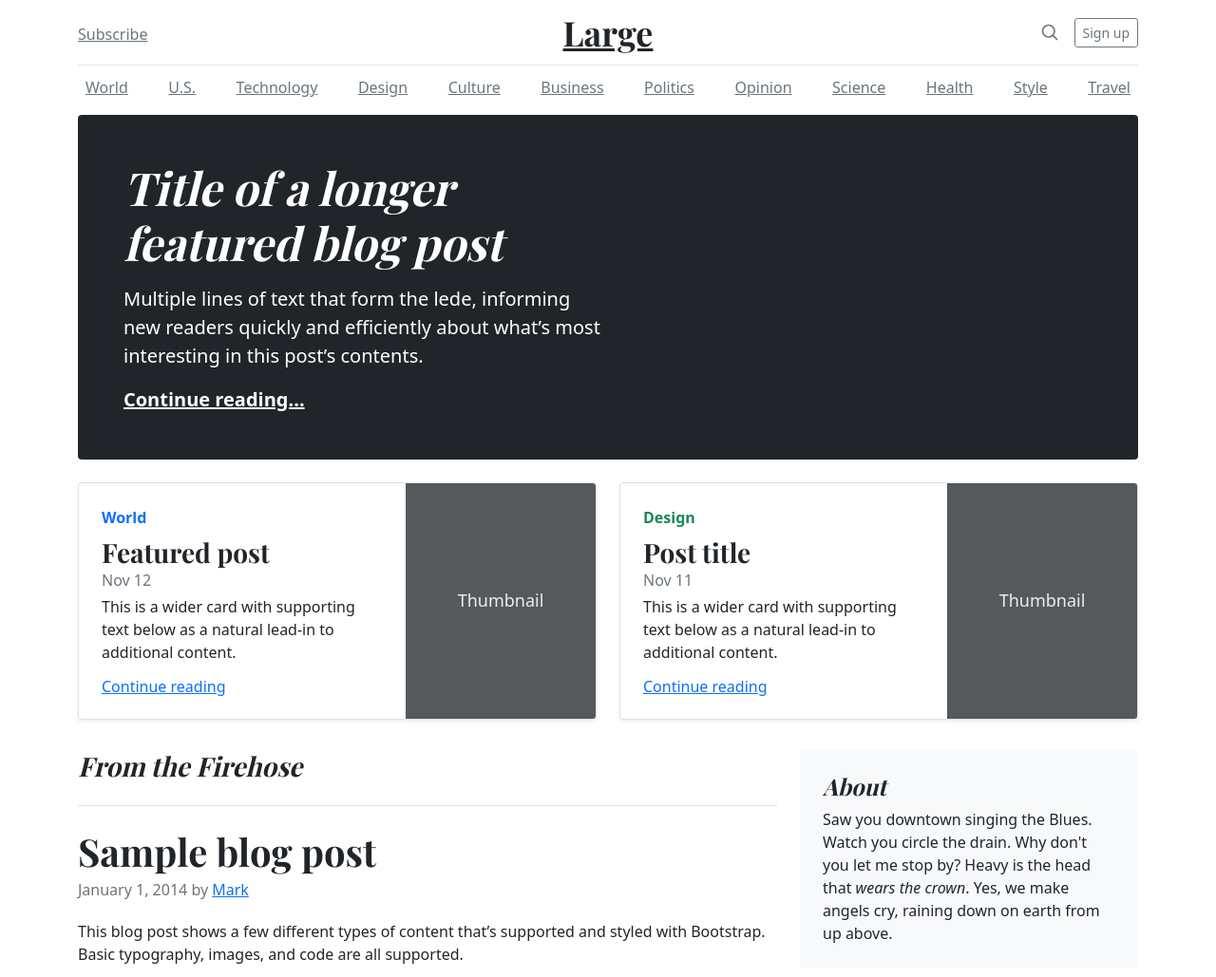
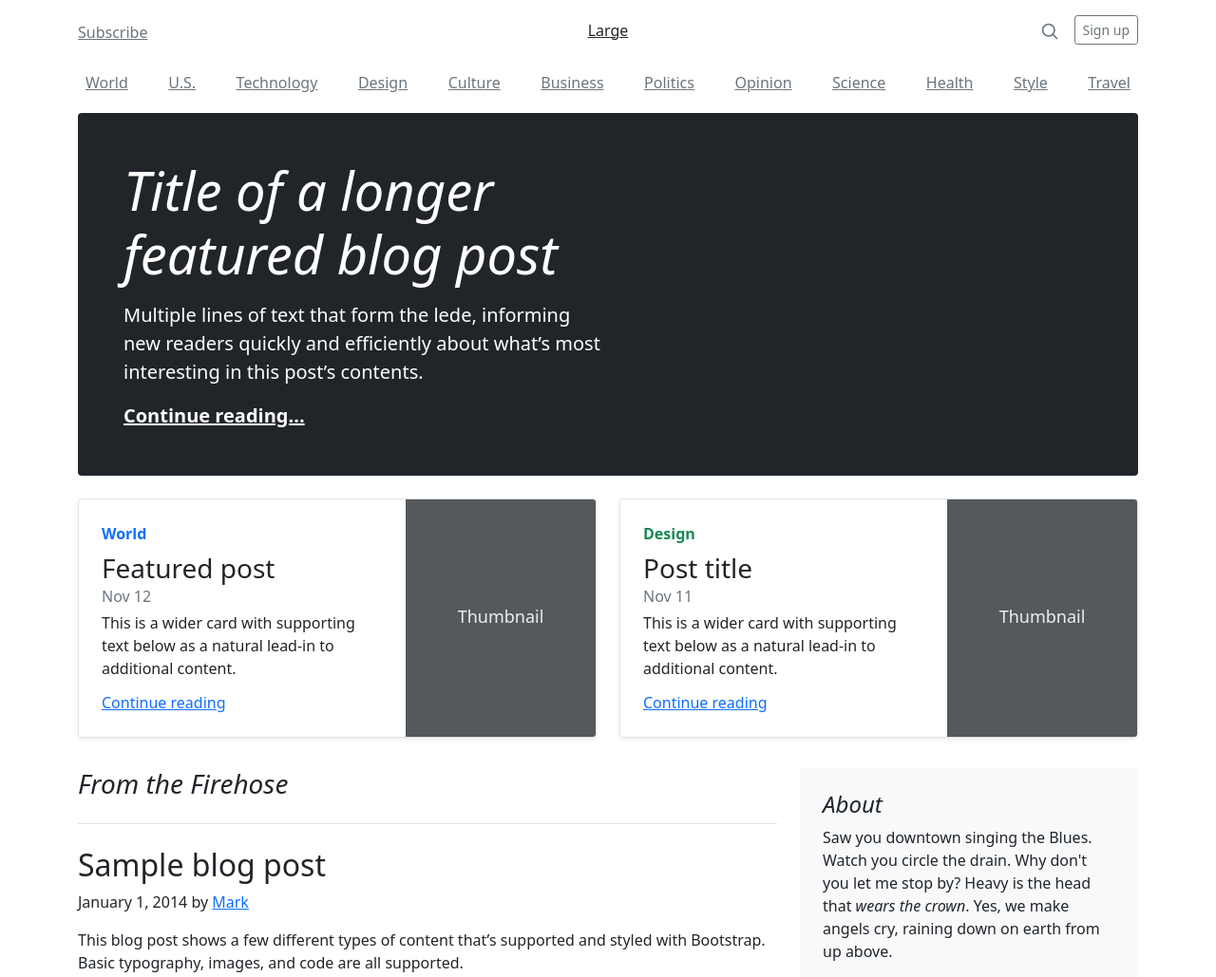
Before and after one commit to gst0031/AWS, a plain HTML site: page index.html in a window 1280 px wide. Shown: the top 1029 px of the page at 95% size. Drawn offline with nearby package versions, Linux system fonts and the light colour scheme; files that its build step writes are made by us from their sources.

Commit message:
update index

```diff
--- a/blog/blog.css
+++ /dev/null
@@ -1,103 +0,0 @@
-/* stylelint-disable selector-list-comma-newline-after */
-
-.blog-header {
-  line-height: 1;
-  border-bottom: 1px solid #e5e5e5;
-}
-
-.blog-header-logo {
-  font-family: "Playfair Display", Georgia, "Times New Roman", serif/*rtl:Amiri, Georgia, "Times New Roman", serif*/;
-  font-size: 2.25rem;
-}
-
-.blog-header-logo:hover {
-  text-decoration: none;
-}
-
-h1, h2, h3, h4, h5, h6 {
-  font-family: "Playfair Display", Georgia, "Times New Roman", serif/*rtl:Amiri, Georgia, "Times New Roman", serif*/;
-}
-
-.display-4 {
-  font-size: 2.5rem;
-}
-@media (min-width: 768px) {
-  .display-4 {
-    font-size: 3rem;
-  }
-}
-
-.nav-scroller {
-  position: relative;
-  z-index: 2;
-  height: 2.75rem;
-  overflow-y: hidden;
-}
-
-.nav-scroller .nav {
-  display: flex;
-  flex-wrap: nowrap;
-  padding-bottom: 1rem;
-  margin-top: -1px;
-  overflow-x: auto;
-  text-align: center;
-  white-space: nowrap;
-  -webkit-overflow-scrolling: touch;
-}
-
-.nav-scroller .nav-link {
-  padding-top: .75rem;
-  padding-bottom: .75rem;
-  font-size: .875rem;
-}
-
-.card-img-right {
-  height: 100%;
-  border-radius: 0 3px 3px 0;
-}
-
-.flex-auto {
-  flex: 0 0 auto;
-}
-
-.h-250 { height: 250px; }
-@media (min-width: 768px) {
-  .h-md-250 { height: 250px; }
-}
-
-/* Pagination */
-.blog-pagination {
-  margin-bottom: 4rem;
-}
-.blog-pagination > .btn {
-  border-radius: 2rem;
-}
-
-/*
- * Blog posts
- */
-.blog-post {
-  margin-bottom: 4rem;
-}
-.blog-post-title {
-  margin-bottom: .25rem;
-  font-size: 2.5rem;
-}
-.blog-post-meta {
-  margin-bottom: 1.25rem;
-  color: #727272;
-}
-
-/*
- * Footer
- */
-.blog-footer {
-  padding: 2.5rem 0;
-  color: #727272;
-  text-align: center;
-  background-color: #f9f9f9;
-  border-top: .05rem solid #e5e5e5;
-}
-.blog-footer p:last-child {
-  margin-bottom: 0;
-}
--- a/blog/blog.rtl.css
+++ /dev/null
@@ -1,103 +0,0 @@
-/* stylelint-disable selector-list-comma-newline-after */
-
-.blog-header {
-  line-height: 1;
-  border-bottom: 1px solid #e5e5e5;
-}
-
-.blog-header-logo {
-  font-family: Amiri, Georgia, "Times New Roman", serif;
-  font-size: 2.25rem;
-}
-
-.blog-header-logo:hover {
-  text-decoration: none;
-}
-
-h1, h2, h3, h4, h5, h6 {
-  font-family: Amiri, Georgia, "Times New Roman", serif;
-}
-
-.display-4 {
-  font-size: 2.5rem;
-}
-@media (min-width: 768px) {
-  .display-4 {
-    font-size: 3rem;
-  }
-}
-
-.nav-scroller {
-  position: relative;
-  z-index: 2;
-  height: 2.75rem;
-  overflow-y: hidden;
-}
-
-.nav-scroller .nav {
-  display: flex;
-  flex-wrap: nowrap;
-  padding-bottom: 1rem;
-  margin-top: -1px;
-  overflow-x: auto;
-  text-align: center;
-  white-space: nowrap;
-  -webkit-overflow-scrolling: touch;
-}
-
-.nav-scroller .nav-link {
-  padding-top: .75rem;
-  padding-bottom: .75rem;
-  font-size: .875rem;
-}
-
-.card-img-right {
-  height: 100%;
-  border-radius: 3px 0 0 3px;
-}
-
-.flex-auto {
-  flex: 0 0 auto;
-}
-
-.h-250 { height: 250px; }
-@media (min-width: 768px) {
-  .h-md-250 { height: 250px; }
-}
-
-/* Pagination */
-.blog-pagination {
-  margin-bottom: 4rem;
-}
-.blog-pagination > .btn {
-  border-radius: 2rem;
-}
-
-/*
- * Blog posts
- */
-.blog-post {
-  margin-bottom: 4rem;
-}
-.blog-post-title {
-  margin-bottom: .25rem;
-  font-size: 2.5rem;
-}
-.blog-post-meta {
-  margin-bottom: 1.25rem;
-  color: #727272;
-}
-
-/*
- * Footer
- */
-.blog-footer {
-  padding: 2.5rem 0;
-  color: #727272;
-  text-align: center;
-  background-color: #f9f9f9;
-  border-top: .05rem solid #e5e5e5;
-}
-.blog-footer p:last-child {
-  margin-bottom: 0;
-}
--- a/blog/index.html
+++ b/index.html
@@ -32,10 +32,9 @@
     </style>
 
 
+
     <!-- Custom styles for this template -->
-    <link href="https://fonts.googleapis.com/css?family=Playfair&#43;Display:700,900&amp;display=swap" rel="stylesheet">
-    <!-- Custom styles for this template -->
-    <link href="blog.css" rel="stylesheet">
+    <link href="css/bootstrap.css" rel="stylesheet">
   </head>
   <body>
 
```
